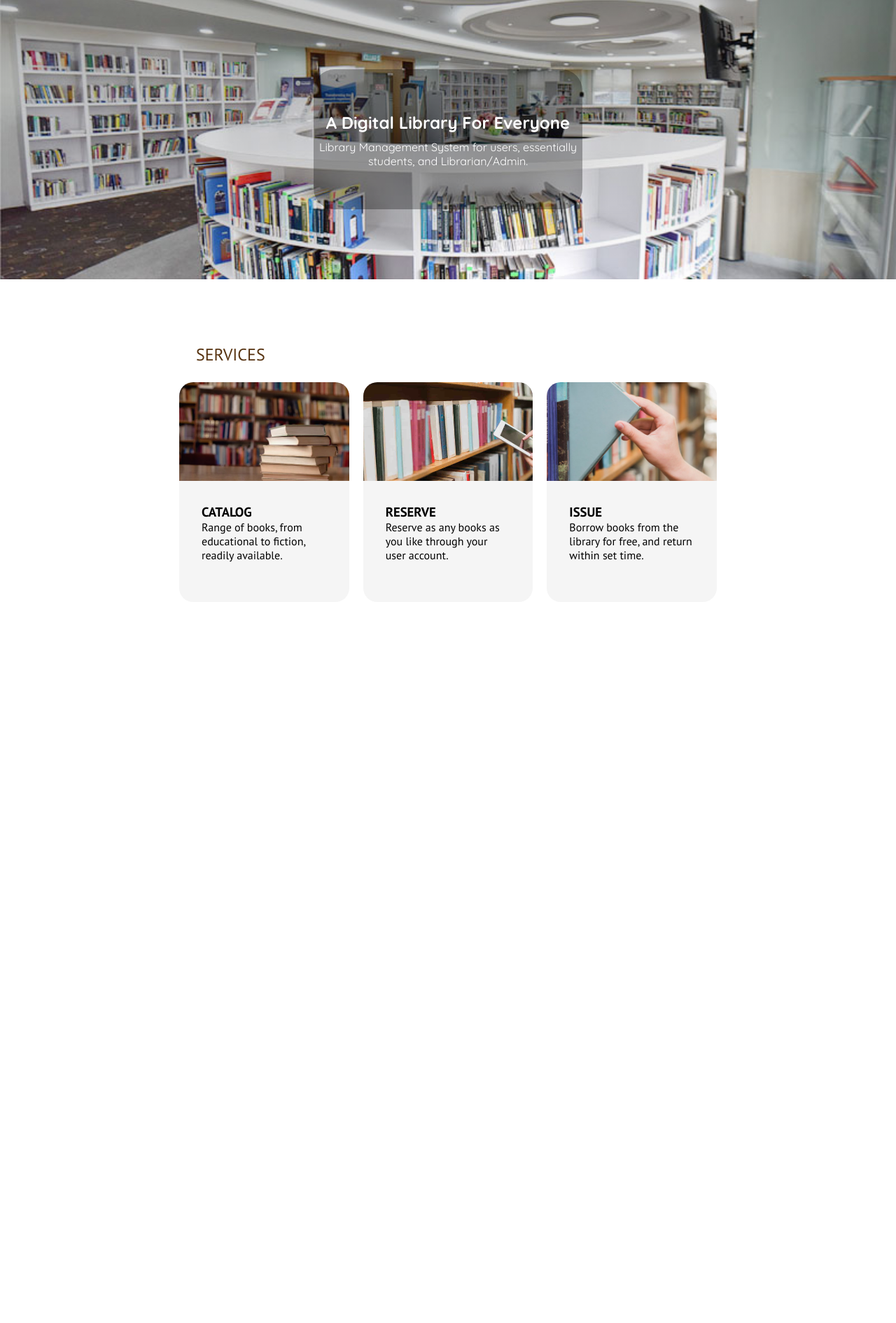
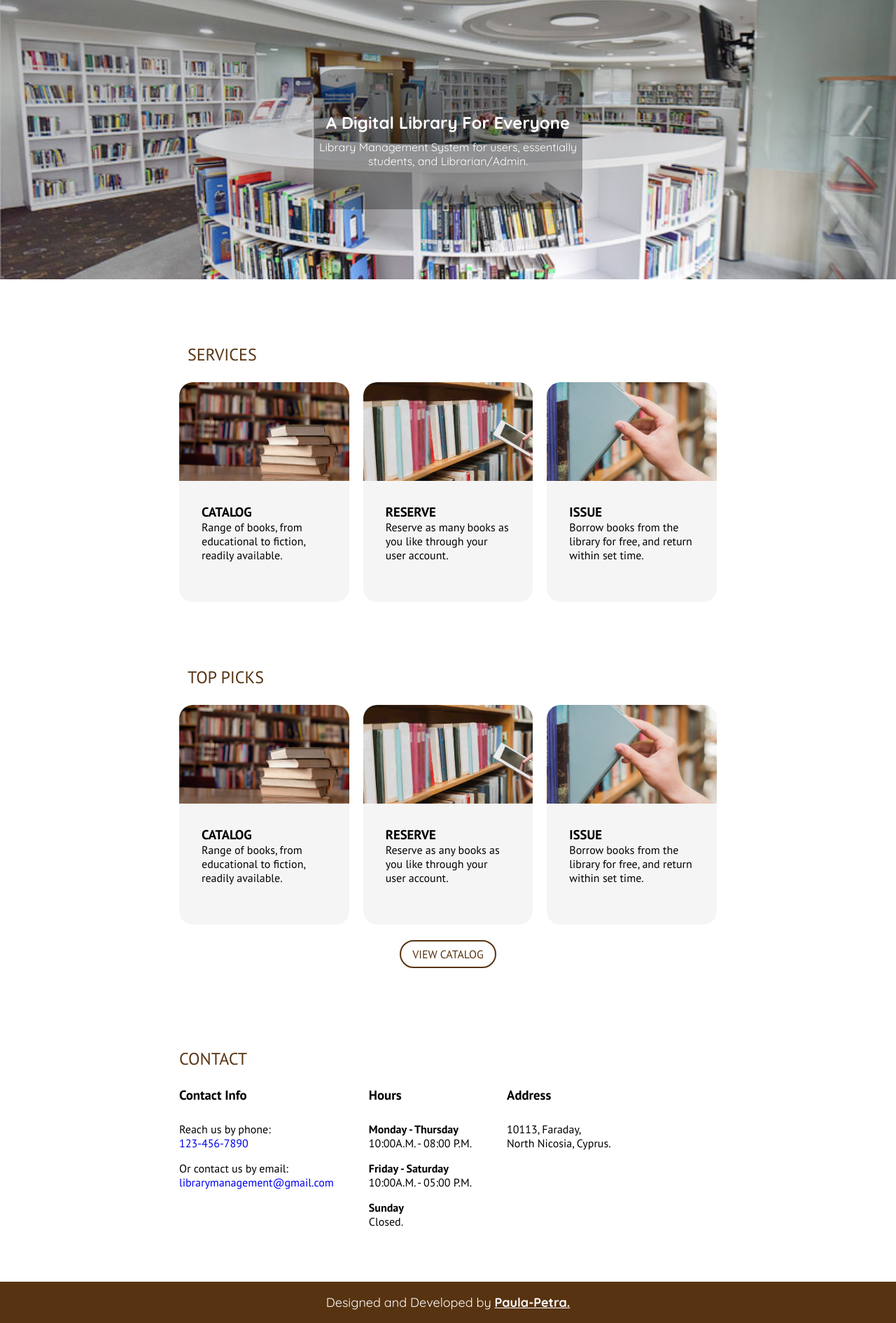
Before and after one commit to paula-petra/library-management-system, a PHP site: page / in a window 1280 px wide. Shown: the part 69-1959 px from the top of the page at 70% size. Before the commit the page ends 872 px from the top, so only its background shows below. Run offline with PHP 8.4, Linux system fonts and the light colour scheme.

Commit message:
Add files via upload

```diff
--- a/index.php
+++ b/index.php
@@ -4,7 +4,7 @@
     <meta charset="UTF-8">
     <meta http-equiv="X-UA-Compatible" content="IE=edge">
     <meta name="viewport" content="width=device-width, initial-scale=1.0">
-    <title>Home - Library MAnagement System</title>
+    <title>Home - Library Management System</title>
     <link rel="preconnect" href="https://fonts.googleapis.com">
     <link rel="preconnect" href="https://fonts.gstatic.com" crossorigin>
     <link href="https://fonts.googleapis.com/css2?family=Quicksand:wght@300;400;500;600;700&display=swap" rel="stylesheet">
@@ -16,7 +16,7 @@
 
 <body class="page-container">
 
-    <header class="page-header" id="page-top">
+    <header class="page-header">
 
         <nav class="nav-bar" id="main-nav">
 
@@ -26,9 +26,9 @@
 
             <div>
                 <ul class="main-nav-list">
-                    <li><a class="nav-list-items" href="#home-section2">SERVICES</a></li>
-                    <li><a class="nav-list-items" href="#books">BOOKS</a></li>
-                    <li><a class="nav-list-items" href="#contact">CONTACT</a></li>
+                    <li><a class="nav-list-items" href="#services-section">SERVICES</a></li>
+                    <li><a class="nav-list-items" href="#books-section">BOOKS</a></li>
+                    <li><a class="nav-list-items" href="#contact-section">CONTACT</a></li>
                     <li class="nav-user" id="nav-sign-in"><a href="">SIGN IN</a></li>
                     <li class="nav-user" id="nav-admin"><a href="">ADMIN</a></li>
                 </ul>
@@ -38,7 +38,7 @@
 
     <main>
 
-    <section class="home-sections" id="home-section1">
+        <section class="home-sections" id="page-top">
             <div id="page-intro">
                 <div class="text-overlay">
                     <h1>A Digital Library For Everyone</h1>
@@ -47,11 +47,52 @@
             </div>
         </section>
 
-    <section class="home-sections" id="home-section2">
+        <section class="home-sections" id="services-section">
 
-        <div id="container-box">
+            <div class="section-box">
                 <div class="section-title">
                     <h2>SERVICES</h2>
+                </div>
+
+                <div id="services-container">
+
+                    <div class="service-list" id="service1">
+                        <div class="service-img">
+                            <img src="imgs\gettyimages-949118068.jpg" alt="">
+                        </div>
+                        <div class="service-info">
+                            <h3>CATALOG</h3>
+                            <p>Range of books, from educational to fiction, readily available.</p>
+                        </div>
+                    </div>
+
+                    <div class="service-list" id="service2">
+                        <div class="service-img">
+                            <img src="imgs\Library-Management-System-src.jpg" alt="">
+                        </div>
+                        <div class="service-info">
+                            <h3>RESERVE</h3>
+                            <p>Reserve as many books as you like through your user account.</p>
+                        </div>
+                    </div>
+
+                    <div class="service-list" id="service3">
+                        <div class="service-img">
+                            <img src="imgs\4.jpg" alt="">
+                        </div>
+                        <div class="service-info">
+                            <h3>ISSUE</h3>
+                            <p>Borrow books from the library for free, and return within set time.</p>
+                        </div>
+                    </div>
+                </div>
+            </div>
+        </section>
+
+        <section class="home-sections" id="books-section">
+            <div class="section-box">
+                <div class="section-title">
+                    <h2>TOP PICKS</h2>
                 </div>
 
                 <div id="services-container">
@@ -86,8 +127,51 @@
                         </div>
                     </div>
                 </div>
+
+
+                <div class="catalog-btn">
+                    <a href="#">VIEW CATALOG</a>
+                </div>
             </div>
         </section>
+
+        <section class="home-sections" id="contact-section">
+
+            <div class="section-box">
+
+                <div class="section-title">
+                    <h2>CONTACT</h2>
+                </div>
+
+                <div class="contact-content">
+
+                    <div class="paragraph">
+                        <h3>Contact Info</h3>
+                        <p>Reach us by phone: <br> <a href="tel:123-456-7890">123-456-7890</a></p>
+                        <p>Or contact us by email: <br> <a href="mailto:librarymanagement@gmail.com">librarymanagement@gmail.com</a></p>
+                    </div>
+
+                    <div class="paragraph">
+                        <h3>Hours</h3>
+                        <p><b>Monday - Thursday</b><br>10:00A.M. - 08:00 P.M.</p>
+                        <p><b>Friday - Saturday</b><br>10:00A.M. - 05:00 P.M.</p>
+                        <p><b>Sunday</b><br>Closed.</p>
+                    </div>
+
+                    <div class="paragraph">
+                        <h3>Address</h3>
+                        <p>10113, Faraday,<br> North Nicosia, Cyprus.</p>
+                    </div>
+                </div>
+
+            </div>
+
+        </section>
+
     </main>
+
+    <footer>
+        <p>Designed and Developed by <b><a href="https://portfolio-task.paulapetra.repl.co/" target="_blank">Paula-Petra.</a></b></p>
+    </footer>
 </body>
 </html>
--- a/style.css
+++ b/style.css
@@ -87,18 +87,19 @@ header{
 
 .home-sections{
     width: 100%;
-    margin-top: 4.25em;
+    padding-top: 4.25em;
 }
 
 .home-sections>*{
     font-family: 'PT Sans', sans-serif;
 }
 
-#home-section1{
+#page-top{
     height: 50vh;
     display: flex;
     flex-direction: row;
     justify-content: end;
+    margin: 0;
 }
 
 #page-intro{
@@ -132,12 +133,13 @@ header{
 }
 
 .home-sections h2{
-    padding: 1em;
+    padding: 1em 0.5em;
     font-weight: 400;
     color: #573311;
+
 }
 
-#container-box{
+.section-box{
     width: 100%;
     display: flex;
     flex-direction: column;
@@ -179,3 +181,68 @@ header{
 .service-info{
     padding: 2em;
 }
+
+.catalog-btn{
+    margin: 2em 0;
+}
+
+.catalog-btn a:hover{
+    color: #fff;
+    background-color: #573311;
+}
+
+.catalog-btn a{
+    color: #573311;
+    transition: 0.5s;
+    padding: 0.5em 1em;
+    border-radius: 30px;
+    border: 2px solid #573311;
+    transition: 0.5s;
+}
+
+#contact-section{
+    margin-bottom: 4.25em;
+}
+
+#contact-section h2{
+    padding-left: 0;
+}
+
+.contact-content{
+    width: 60%;
+    display: flex;
+    flex-direction: row;
+    gap: 50px;
+}
+
+.paragraph{
+    display: flex;
+    flex-direction: column;
+}
+
+.paragraph h3{
+    margin-bottom: 1em;
+}
+
+.paragraph p{
+    margin: 0.5em 0;
+}
+
+footer p{
+    font-family: 'Quicksand', sans-serif;
+    font-size: 1.125em;
+    text-align: center;
+    padding: 1em 0;
+    color: #fff;
+    background-color: #573311;
+}
+
+footer p a{
+    color: #fff;
+    text-decoration: underline;
+    transition: 0.2s;
+}
+
+footer p a:hover{
+    color: #277ff2;
+}
```
Lines whose indentation alone changed are shown as unchanged.
